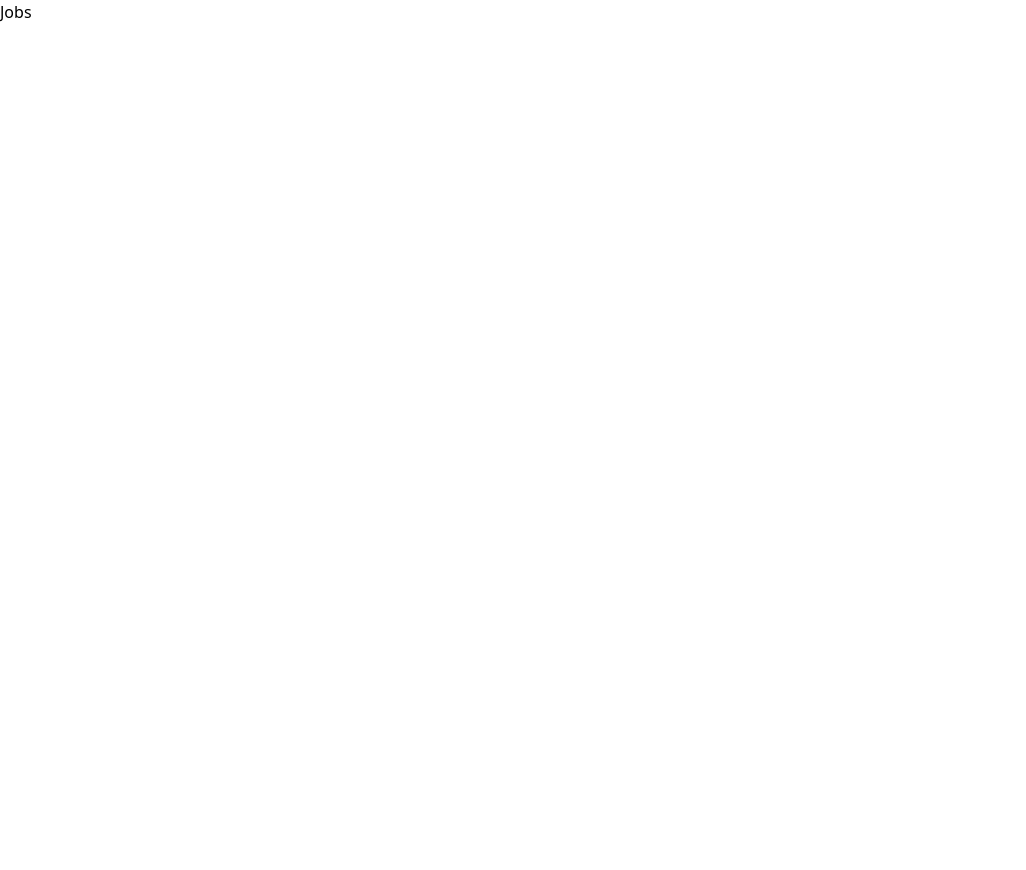
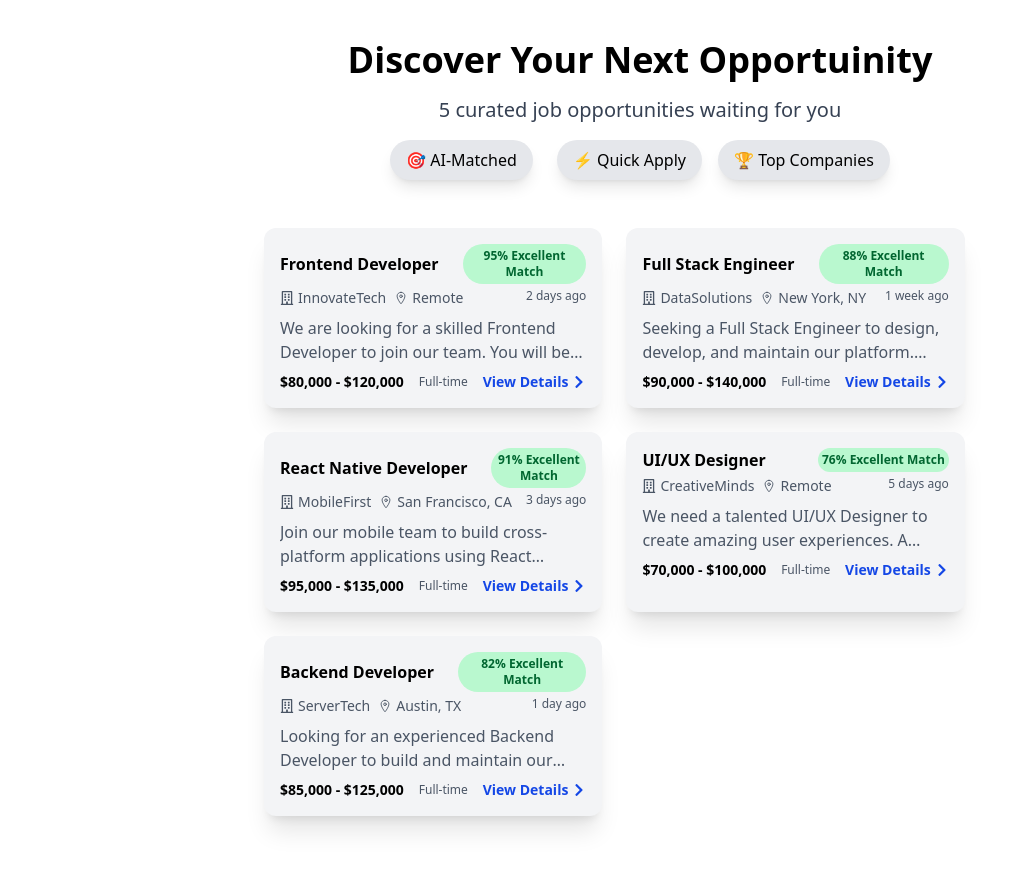
Before and after one commit to vig-tirakapadi18/pattem-job-portal, a React (Vite) app: page /jobs in a window 1280 px wide. Shown: the whole page, without its empty margins (0-1026 px from the left). Before the commit the page ends 800 px from the top, so only its background shows below. Built offline with nearby package versions, Linux system fonts and the light colour scheme.

Commit message:
rendered all job cards

```diff
--- a/package.json
+++ b/package.json
@@ -13,6 +13,7 @@
     "@tailwindcss/vite": "^4.1.11",
     "react": "^19.1.0",
     "react-dom": "^19.1.0",
+    "react-icons": "^5.5.0",
     "react-router-dom": "^7.6.3",
     "tailwindcss": "^4.1.11"
   },
--- /dev/null
+++ b/src/components/ui/JobCard.tsx
@@ -0,0 +1,51 @@
+import React from "react";
+import type { jobs } from "../../data/jobs";
+import { FaChevronRight, FaRegBuilding } from "react-icons/fa";
+import { IoLocationOutline } from "react-icons/io5";
+import { Link } from "react-router-dom";
+
+interface IJobCardProps {
+  job: (typeof jobs)[0];
+}
+
+const JobCard = ({ job }: IJobCardProps): React.JSX.Element => {
+  return (
+    <div className="bg-gray-100 rounded-xl p-4 shadow-xl md:w-[45%] transition-transform duration-500 hover:-translate-y-2 w-fit">
+      <div className="flex justify-between w-full items-center gap-6">
+        <h1 className="font-semibold text-nowrap">{job.title}</h1>
+        <span className="text-xs bg-green-200 text-green-800 font-semibold p-1 rounded-full text-center">
+          {job.ai_match_score}% Excellent Match
+        </span>
+      </div>
+      <div className="flex justify-between my-1 text-gray-600 text-sm">
+        <div className="flex gap-2">
+          <div className="flex gap-1 items-center">
+            <FaRegBuilding />
+            {job.company}
+          </div>
+          <div className="flex gap-1 items-center">
+            <IoLocationOutline />
+            {job.location}
+          </div>
+        </div>
+
+        <span className="text-xs text-nowrap">{job.posted}</span>
+      </div>
+
+      <div className="line-clamp-2 text-gray-600 my-2">{job.description}</div>
+
+      <div className="flex justify-between items-center text-sm text-nowrap gap-1">
+        <div className="font-semibold">{job.salary}</div>
+        <span className="text-xs text-gray-600">{job.type}</span>
+        <Link
+          to={`/jobs/${job.id}`}
+          className="flex items-center text-blue-700 font-semibold gap-1"
+        >
+          View Details <FaChevronRight />
+        </Link>
+      </div>
+    </div>
+  );
+};
+
+export default JobCard;
--- a/src/index.css
+++ b/src/index.css
@@ -1 +1,7 @@
 @import "tailwindcss";
+
+body {
+    margin: 0;
+    padding: 0;
+    box-sizing: border-box;
+}
--- a/src/pages/Home.tsx
+++ b/src/pages/Home.tsx
@@ -1,7 +1,11 @@
 import React from "react";
 
 const Home = (): React.JSX.Element => {
-  return <div>Home</div>;
+  return (
+    <div className="flex justify-center items-center w-screen h-screen">
+      Home Page
+    </div>
+  );
 };
 
 export default Home;
--- a/src/pages/Jobs.tsx
+++ b/src/pages/Jobs.tsx
@@ -1,7 +1,37 @@
 import React from "react";
+import { jobs } from "../data/jobs";
+import JobCard from "../components/ui/JobCard";
 
 const Jobs = (): React.JSX.Element => {
-  return <div>Jobs</div>;
+  return (
+    <main className="py-10 px-6">
+      <h1 className="font-bold text-center text-4xl">
+        Discover Your Next Opportuinity
+      </h1>
+      <h3 className="text-xl text-center my-4 text-gray-700">
+        {jobs.length} curated job opportunities waiting for you
+      </h3>
+      <div className="flex flex-col md:flex-row justify-center items-center gap-4">
+        <div className="flex gap-6">
+          <div className="bg-gray-200 px-4 py-2 rounded-full shadow-lg">
+            🎯 AI-Matched
+          </div>
+          <div className="bg-gray-200 px-4 py-2 rounded-full shadow-lg">
+            ⚡️ Quick Apply
+          </div>
+        </div>
+        <div className="bg-gray-200 px-4 py-2 rounded-full shadow-lg">
+          🏆 Top Companies
+        </div>
+      </div>
+
+      <div className="mt-8 flex flex-col md:flex-row gap-6 p-4 md:px-60 md:flex-wrap">
+        {jobs.map((job) => (
+          <JobCard key={job.id} job={job} />
+        ))}
+      </div>
+    </main>
+  );
 };
 
 export default Jobs;
```
Also changed, not shown: 1 other file (tests, documents, lock files or other folders).
